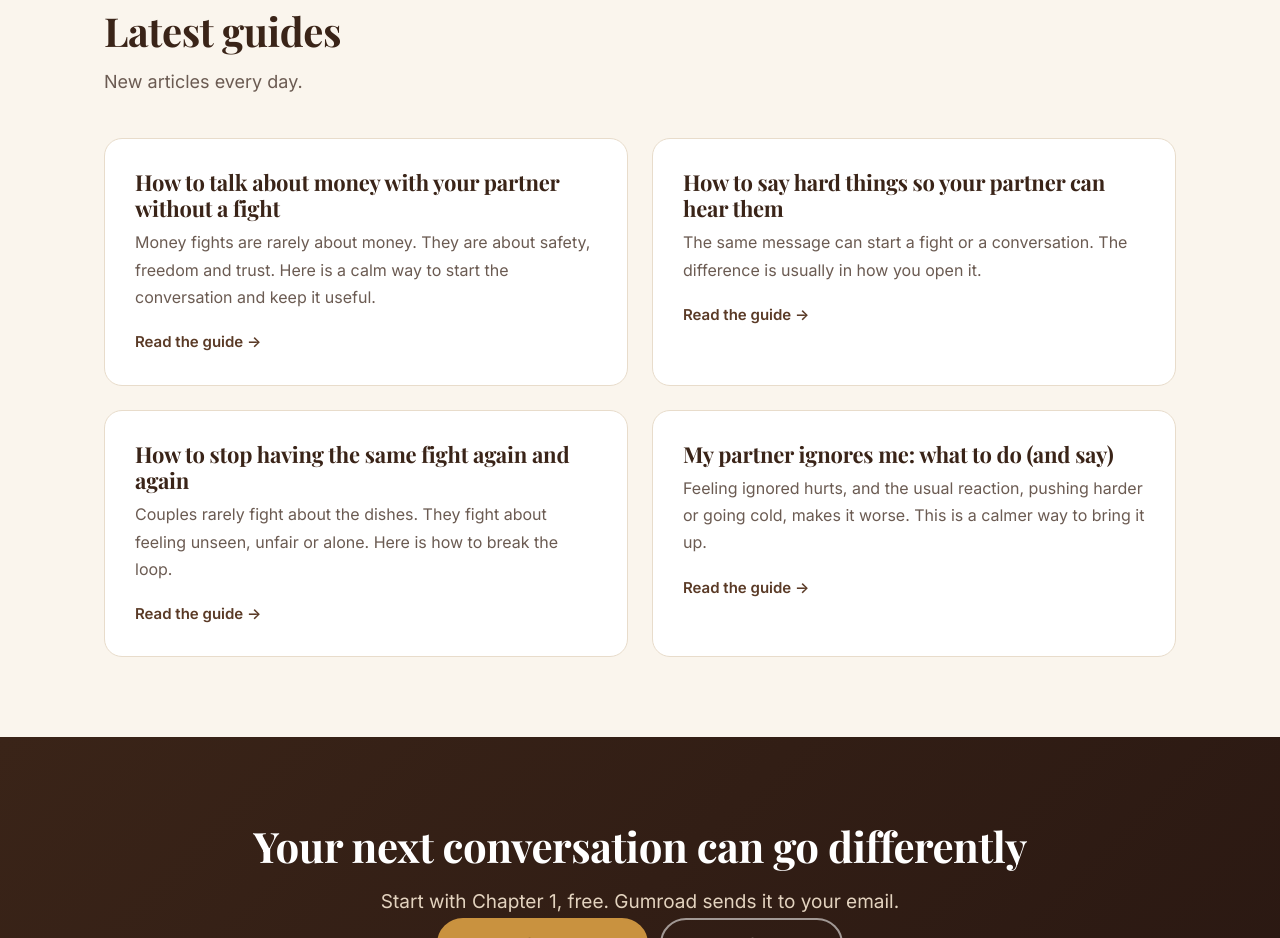
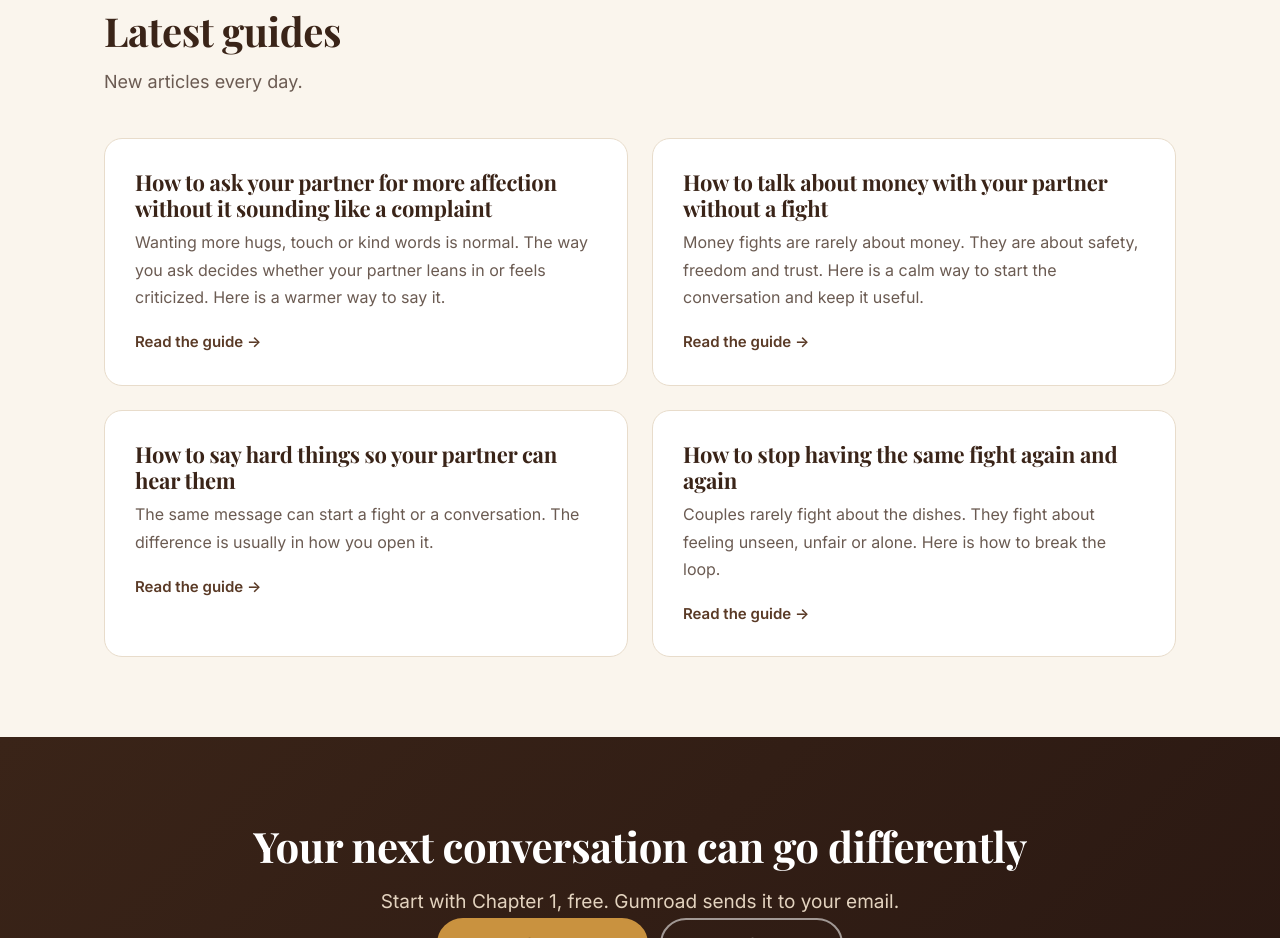
Before and after one commit to relationshipblueprint/relationshipblueprint.github.io, a plain HTML site: page index.html in a window 1280 px wide. Shown: the part 2260-3198 px from the top of the page. Drawn offline with nearby package versions, Linux system fonts and the light colour scheme.

Commit message:
Remove outdated section and add new guides

```diff
--- a/index.html
+++ b/index.html
@@ -16,7 +16,7 @@
 <section class="block alt"><div class="wrap split"><div><div class="sec-head" style="margin-bottom:24px"><h2>What is inside the book</h2><p>A practical guide you can read together or start on your own.</p></div>
 <ul class="inside"><li>Recognize your communication style and listen so your partner feels heard</li><li>Say what you mean and ask better questions</li><li>Talk about money, time, chores, family and big decisions</li><li>Fair-fighting rules and ways to reset a tense talk</li><li>Rebuild trust and stay close through distance and busy seasons</li><li>Try This Tonight exercises, worksheets and a 30-day plan</li></ul>
 <p class="row"><a class="btn" href="https://jknowles1.gumroad.com/l/vdtxht" rel="noopener">Get the full book</a></p></div><div><blockquote class="quote">&ldquo;I do not want to defend myself right now. I want to understand how it felt for you.&rdquo;<small>An example from the phrase helper</small></blockquote><blockquote class="quote">&ldquo;I need 20 minutes to settle. I will come back and we will finish this.&rdquo;<small>An example from the conflict style quiz</small></blockquote></div></div></section>
-<section class="block"><div class="wrap"><div class="sec-head"><h2>Latest guides</h2><p>New articles every day.</p></div><ul class="guides"><li><a class="card" href="/how-to-talk-about-money-with-your-partner"><h3>How to talk about money with your partner without a fight</h3><p>Money fights are rarely about money. They are about safety, freedom and trust. Here is a calm way to start the conversation and keep it useful.</p><span class="go">Read the guide &rarr;</span></a></li><li><a class="card" href="/how-to-say-it-so-your-partner-hears-you"><h3>How to say hard things so your partner can hear them</h3><p>The same message can start a fight or a conversation. The difference is usually in how you open it.</p><span class="go">Read the guide &rarr;</span></a></li><li><a class="card" href="/how-to-stop-fighting-with-your-partner"><h3>How to stop having the same fight again and again</h3><p>Couples rarely fight about the dishes. They fight about feeling unseen, unfair or alone. Here is how to break the loop.</p><span class="go">Read the guide &rarr;</span></a></li><li><a class="card" href="/my-partner-ignores-me-what-to-do"><h3>My partner ignores me: what to do (and say)</h3><p>Feeling ignored hurts, and the usual reaction, pushing harder or going cold, makes it worse. This is a calmer way to bring it up.</p><span class="go">Read the guide &rarr;</span></a></li></ul></div></section>
+<section class="block"><div class="wrap"><div class="sec-head"><h2>Latest guides</h2><p>New articles every day.</p></div><ul class="guides"><li><a class="card" href="/how-to-ask-your-partner-for-more-affection"><h3>How to ask your partner for more affection without it sounding like a complaint</h3><p>Wanting more hugs, touch or kind words is normal. The way you ask decides whether your partner leans in or feels criticized. Here is a warmer way to say it.</p><span class="go">Read the guide &rarr;</span></a></li><li><a class="card" href="/how-to-talk-about-money-with-your-partner"><h3>How to talk about money with your partner without a fight</h3><p>Money fights are rarely about money. They are about safety, freedom and trust. Here is a calm way to start the conversation and keep it useful.</p><span class="go">Read the guide &rarr;</span></a></li><li><a class="card" href="/how-to-say-it-so-your-partner-hears-you"><h3>How to say hard things so your partner can hear them</h3><p>The same message can start a fight or a conversation. The difference is usually in how you open it.</p><span class="go">Read the guide &rarr;</span></a></li><li><a class="card" href="/how-to-stop-fighting-with-your-partner"><h3>How to stop having the same fight again and again</h3><p>Couples rarely fight about the dishes. They fight about feeling unseen, unfair or alone. Here is how to break the loop.</p><span class="go">Read the guide &rarr;</span></a></li></ul></div></section>
 <section class="band dark"><div class="wrap"><h2>Your next conversation can go differently</h2><p>Start with Chapter 1, free. Gumroad sends it to your email.</p><p class="row"><a class="btn" href="https://jknowles1.gumroad.com/l/free-sample-chapter" rel="noopener">Get the free chapter</a><a class="btn alt" href="https://jknowles1.gumroad.com/l/vdtxht" rel="noopener">Get the full book</a></p></div></section></main>
 <footer class="foot"><div class="wrap"><div class="cols"><div><h4>Relationship Blueprint</h4><p>Practical communication skills for couples.</p></div><div><h4>Explore</h4><p><a href="/quiz">Conflict style quiz</a></p><p><a href="/phrases">Phrase helper</a></p><p><a href="/guides">Guides</a></p></div><div><h4>The book</h4><p><a href="https://jknowles1.gumroad.com/l/vdtxht" rel="noopener">The Couples Communication Guide</a></p><p><a href="https://jknowles1.gumroad.com/l/free-sample-chapter" rel="noopener">Read Chapter 1 free</a></p></div></div>
 <p class="fine">Educational content, not therapy or medical advice. If you feel unsafe in your relationship, contact a local support service.</p></div></footer>
```
